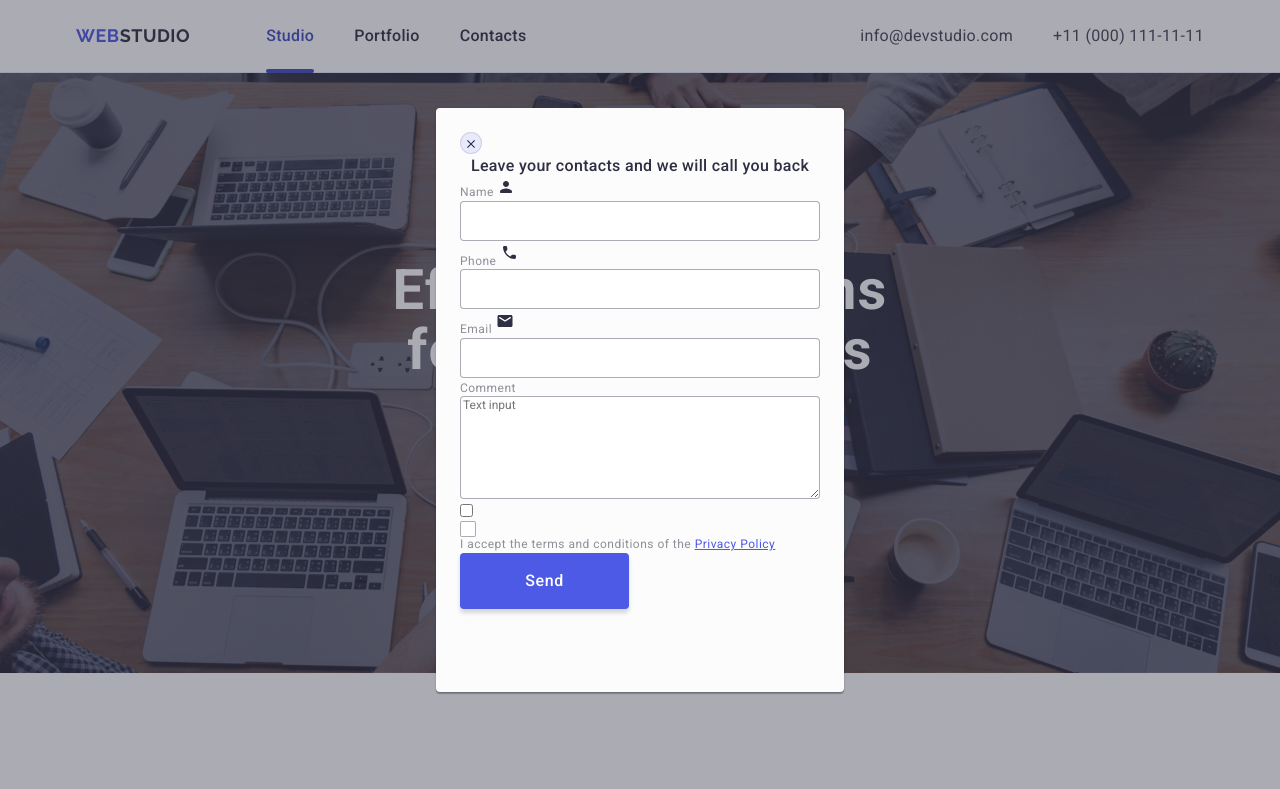
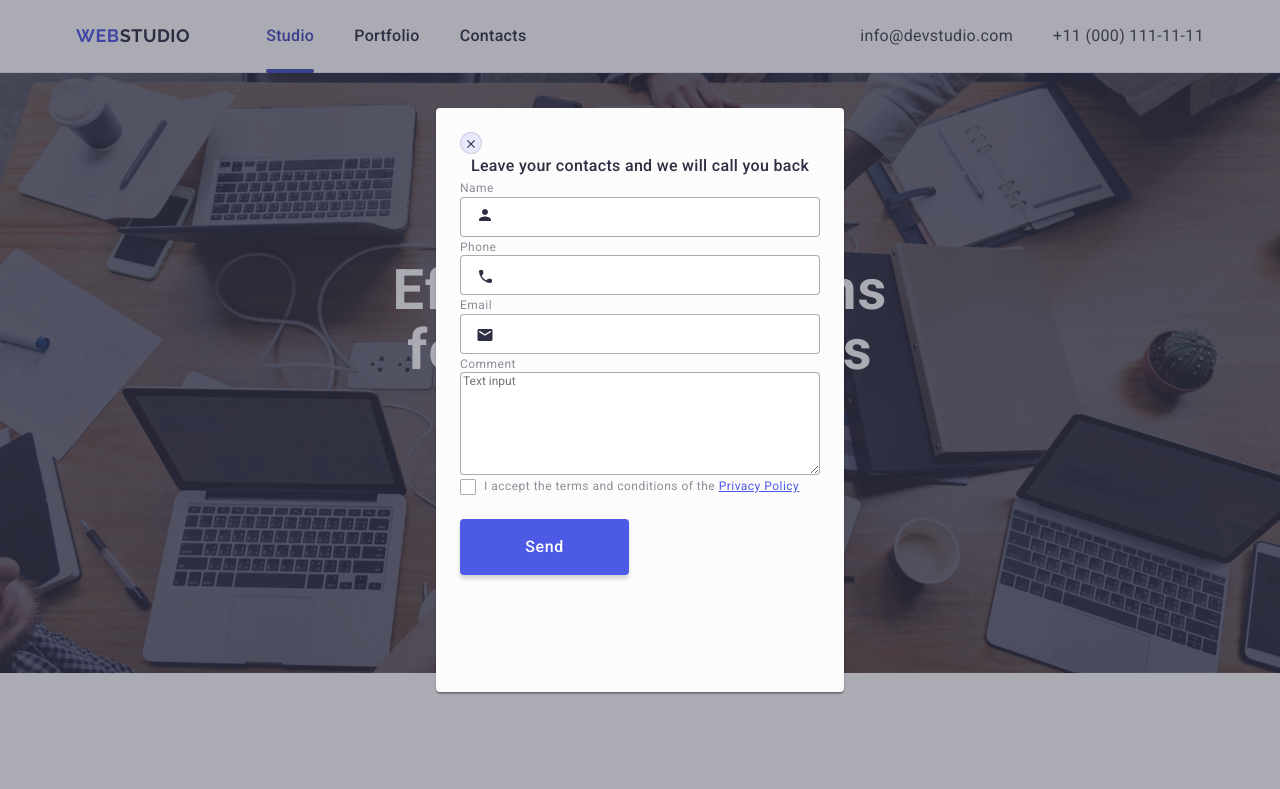
Before and after one commit to lisaVecher/goit-markup-hw-05, a plain HTML site: page index.html in a window 1280 px wide. Shown: the top 789 px of the page. Drawn offline with nearby package versions, Linux system fonts and the light colour scheme.

Commit message:
update css, index

```diff
--- a/css/styles.css
+++ b/css/styles.css
@@ -753,14 +753,18 @@ img {
 }
 
 .input-label {
+  position: relative;
   font-size: 12px;
   letter-spacing: 0.04em;
   color: #8e8f99;
 }
 
 .icon-modal {
+  position: absolute;
   fill: #2e2f42;
   transition: fill 250ms cubic-bezier(0.4, 0, 0.2, 1);
+  top: 25px;
+  left: 16px;
 }
 
 .icon-modal:active {
@@ -774,16 +778,29 @@ img {
   width: 360px;
   height: 40px;
   transition: border 250ms cubic-bezier(0.4, 0, 0.2, 1);
+  padding-left: 38px;
 }
 
+.modal-input:focus,
 .modal-input:active {
+  outline: none;
   border: 1px solid #4d5ae5;
+}
+
+.input-label:focus-within .icon-modal {
+  fill: #4d5ae5;
 }
 
 .modal-input-textarea {
   border: 1px solid rgba(46, 47, 66, 0.4);
   border-radius: 4px;
   width: 360px;
+}
+
+.modal-input-textarea:focus,
+.modal-input-textarea:active {
+  outline: none;
+  border: 1px solid #4d5ae5;
 }
 
 .modal-link {
@@ -803,6 +820,12 @@ img {
   font-weight: 500;
   letter-spacing: 0.04em;
   color: #fff;
+  transition: background-color 250ms cubic-bezier(0.4, 0, 0.2, 1);
+}
+
+.modal-btn:hover,
+.modal-btn:focus {
+  background-color: #404bbf;
 }
 
 /*CHECKBOX*/
@@ -814,7 +837,16 @@ img {
 }
 
 .input-label-checkbox {
-  visibility: hidden;
+  cursor: pointer;
+  display: flex;
+  align-items: center;
+  gap: 8px;
+  margin-bottom: 24px;
+}
+
+.original-checkbox {
+  position: absolute;
+  clip-path: inset(50%);
 }
 
 .my-checkbox {
@@ -826,6 +858,8 @@ img {
   align-items: center;
   justify-content: center;
   background-color: #fff;
+  transition: background-color 250ms cubic-bezier(0.4, 0, 0.2, 1),
+    border-color 250ms cubic-bezier(0.4, 0, 0.2, 1);
 }
 
 .checkmark {
@@ -834,17 +868,17 @@ img {
   transition: opacity 250ms cubic-bezier(0.4, 0, 0.2, 1);
 }
 
-.checkbox:active+.my-checkbox {
 
+.original-checkbox:active+.my-checkbox {
   background-color: #404bbf;
   border-color: #404bbf;
 }
 
-.checkbox:checked+.my-checkbox {
+.original-checkbox:checked+.my-checkbox {
   background-color: #4d5ae5;
   border-color: #4d5ae5;
 }
 
-.checkbox:checked+.my-checkbox .checkmark {
+.original-checkbox:checked+.my-checkbox .checkmark {
   opacity: 1;
 }
--- a/index.html
+++ b/index.html
@@ -431,11 +431,12 @@
                 <p class="modal-text">Leave your contacts and we will call you back</p>
                 <form>
                     <label class="input-label">Name
+                        <input class="modal-input" type="text" name="contact">
                         <svg class="icon-modal" width="18" height="18">
                             <use href="./images/icons.svg#person">
                             </use>
                         </svg>
-                        <input class="modal-input" type="text" name="contact">
+
                     </label>
 
                     <label class="input-label">Phone
@@ -453,26 +454,22 @@
                         <input class="modal-input" type="text" name="contact"></label>
 
                     <label class="input-label">Comment
-                        <textarea class="modal-input-textarea" name="" id="" placeholder="Text input"
+                        <textarea class="modal-input-textarea" name="contact" placeholder="Text input"
                             rows="7"></textarea>
                     </label>
 
-                    <label for="checkbx" class="input-label-checkbox"></label>
-
-                    <input id="checkbx" type="checkbox">
-
+                    <label for="checkbx" class="input-label-checkbox">
+                        <input class="original-checkbox" id="checkbx" type="checkbox">
                         <div class="my-checkbox">
                             <svg class="checkmark" width="10" height="8">
                                 <use href="./images/icons.svg#checkmark">
                                 </use>
                             </svg>
                         </div>
-
-
-                    <p class="checkbox-text">I accept the terms and conditions of the <a class="modal-link"
+                        <span class="checkbox-text">I accept the terms and conditions of the <a class="modal-link"
                                 href="">Privacy
-                            Policy</a></p>
-
+                                Policy</a></span>
+                    </label>
 
                     <button class="modal-btn" type="submit">Send</button>
 
```
Lines whose indentation alone changed are shown as unchanged.
